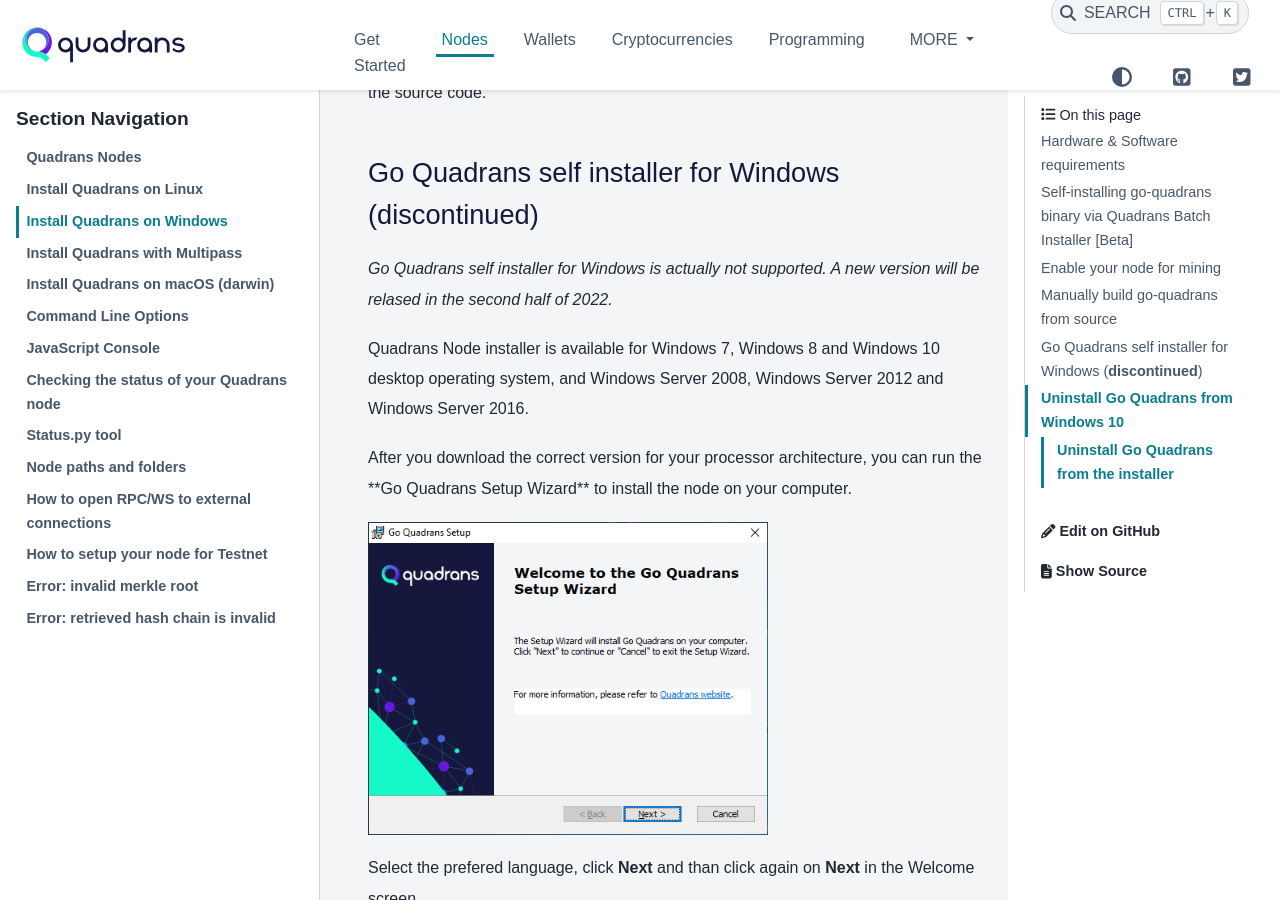
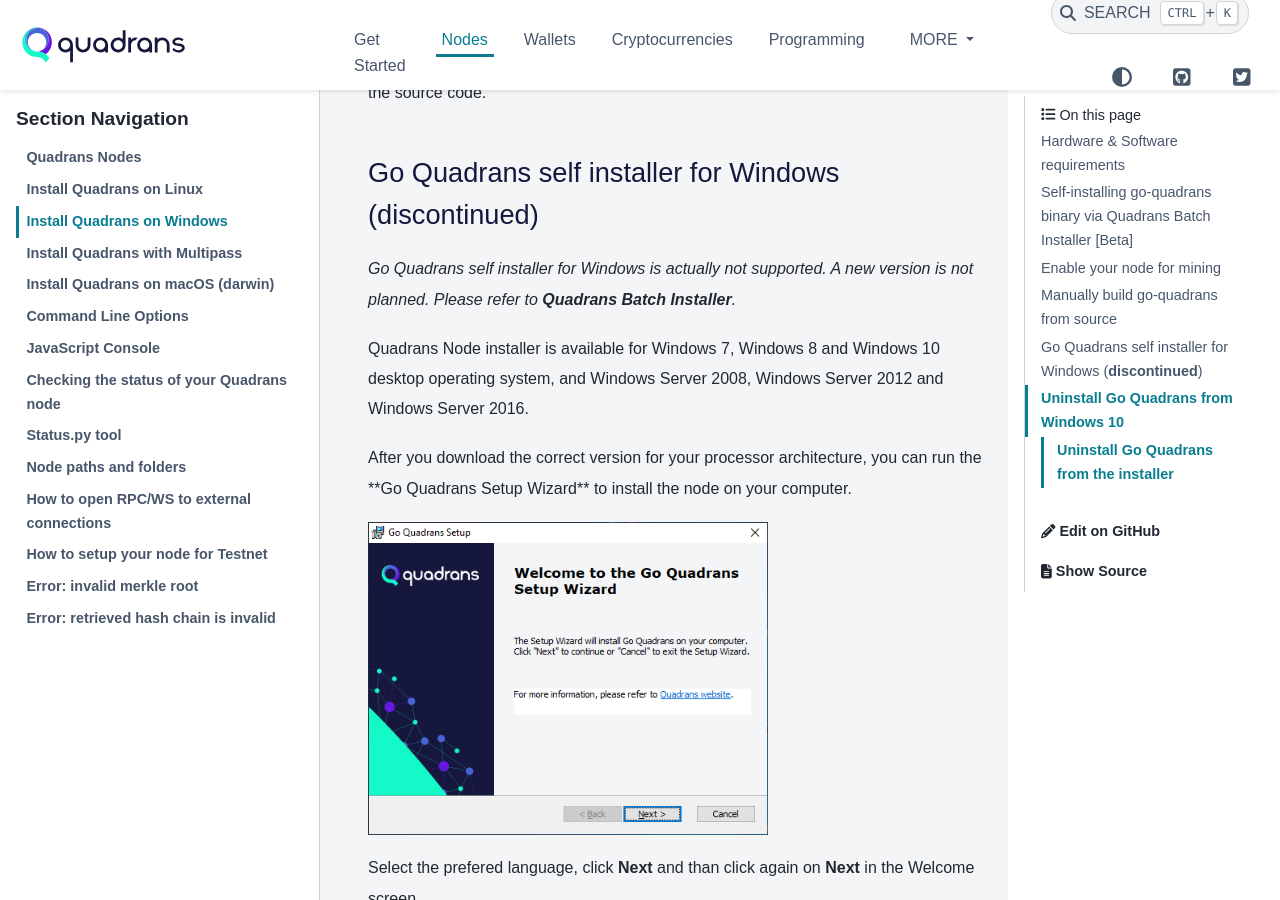
Before and after one commit to quadrans/wiki, a Sphinx documentation site: the page built from docs/nodes/installation/windows.md, in a window 1280 px wide and 900 px high, scrolled down 1831 px. Built offline with Sphinx 7.4.7 and the PyData theme 0.15.4, drawn with Linux system fonts in a browser that asks for light colours; pages that are not in the unit, such as notebooks, are missing from menus; some of the changed text lies outside the part shown.

Commit message:
Update Windows installer and footer

```diff
--- a/docs/conf.py
+++ b/docs/conf.py
@@ -24,8 +24,8 @@
 # -- Project information -----------------------------------------------------
 
 project = 'Quadrans Wiki'
-copyright = '2018-2022, Quadrans Blockchain'
-author = 'Piersandro Guerrera, Marco Crotta'
+copyright = '2018-2023, Quadrans Blockchain'
+author = 'Piersandro Guerrera, Marco Crotta, Quadrans Community'
 
 
 # -- General configuration ---------------------------------------------------
--- a/docs/nodes/installation/windows.md
+++ b/docs/nodes/installation/windows.md
@@ -57,7 +57,7 @@
 
 ## Go Quadrans self installer for Windows (**discontinued**)
 
-*Go Quadrans self installer for Windows is actually not supported. A new version will be relased in the second half of 2022.*
+*Go Quadrans self installer for Windows is actually not supported. A new version is not planned. Please refer to **Quadrans Batch Installer**.*
 
 Quadrans Node installer is available for Windows 7, Windows 8 and Windows 10 desktop operating system, and Windows Server 2008, Windows Server 2012 and Windows Server 2016.
 
```
